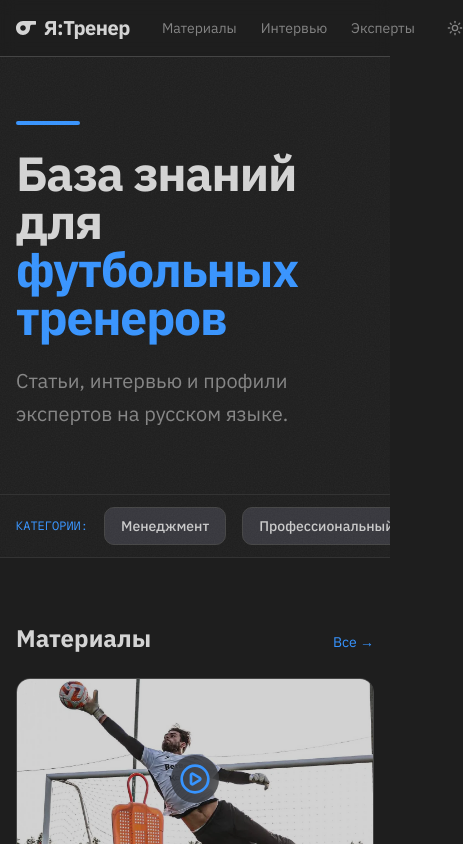
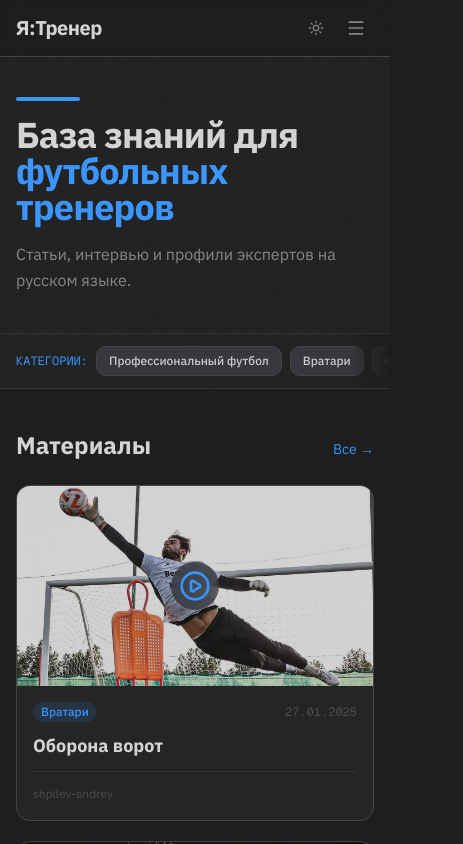
Before and after one commit to agapovk/i-trener, a Next.js app: page / in a window 390 px wide. Shown: the top 844 px of the page, 463 px wide, since content can reach past the window. Built offline with nearby package versions, Linux system fonts and the light colour scheme.

Commit message:
feat: add mobile menu, update ui

```diff
--- a/context/progress-tracker.md
+++ b/context/progress-tracker.md
@@ -6,7 +6,7 @@
 
 ## Текущая фаза
 
-- **feat/light-theme** — завершена (2026-05-14)
+- **feat/mobile-ui** — в прогрессе
 - **Phase 6 — Launch** — не начата
 
 ---
@@ -37,7 +37,12 @@
 
 ## В прогрессе
 
-Ничего. feat/import-real-content завершена и смёржена (PR #6), Phase 6 (Launch) не начата.
+**feat/mobile-ui** — мобильная адаптация:
+- [x] Header: `MobileNav` burger-меню (client component), desktop nav скрыт на мобильном
+- [x] Footer: `grid-cols-2` на мобильном (Разделы + Категории рядом)
+- [x] Home hero: `text-4xl md:text-5xl lg:text-7xl`, отступы `py-10 md:py-16 lg:py-24`
+- [x] Категории на главной: меньший padding чипов на мобильном, fade-индикатор справа
+- [x] Секции на главной: `gap-10 md:gap-16 py-10 md:py-16`
 
 ---
 
--- a/src/entities/material/ui/material-card.tsx
+++ b/src/entities/material/ui/material-card.tsx
@@ -67,7 +67,7 @@ export function MaterialCard({ material, className }: MaterialCardProps) {
           {fm.title}
         </h3>
 
-        <p className="line-clamp-2 text-muted text-sm leading-relaxed">{fm.excerpt}</p>
+        {/* <p className="line-clamp-2 text-muted text-sm leading-relaxed">{fm.excerpt}</p> */}
 
         <div className="mt-auto border-border-subtle border-t pt-2">
           <span className="text-faint text-xs">{fm.author}</span>
--- a/src/shared/config/categories.ts
+++ b/src/shared/config/categories.ts
@@ -1,11 +1,11 @@
 export type VideoPlatform = "vkvideo" | "dzen" | "youtube"
 
 export const CATEGORIES = [
+  "professional-football",
+  "goalkeepers",
+  "physical-preparation",
+  "analytics",
   "management",
-  "professional-football",
-  "physical-preparation",
-  "goalkeepers",
-  "analytics",
   "youth-football",
   "psychology",
 ] as const
--- a/src/shared/config/index.ts
+++ b/src/shared/config/index.ts
@@ -7,6 +7,8 @@ export const NAV_ITEMS = [
   { label: "Материалы", href: "/materials" },
   { label: "Интервью", href: "/interviews" },
   { label: "Эксперты", href: "/experts" },
+  { href: "/partners", label: "Партнёры" },
+  { href: "/contacts", label: "Контакты" },
 ] as const
 
 export const SOCIAL_LINKS = {
--- a/src/views/contacts/index.tsx
+++ b/src/views/contacts/index.tsx
@@ -59,7 +59,7 @@ export function ContactsView() {
           </div>
         </section>
 
-        <section className="flex flex-col gap-4">
+        {/* <section className="flex flex-col gap-4">
           <h2 className="font-extrabold text-2xl text-primary">Сотрудничество</h2>
           <div className="flex flex-col gap-4 rounded-xl border border-border bg-surface p-6">
             <p className="text-muted leading-relaxed">
@@ -75,7 +75,7 @@ export function ContactsView() {
               Написать в Telegram
             </a>
           </div>
-        </section>
+        </section> */}
       </div>
     </main>
   )
--- a/src/views/home/index.tsx
+++ b/src/views/home/index.tsx
@@ -16,32 +16,30 @@ export function HomeView() {
       {/* Hero */}
       <section className="relative border-border-subtle border-b">
         <NoiseLayer />
-        <div className="mx-auto flex max-w-7xl flex-col gap-6 px-4 py-16 md:py-24">
+        <div className="mx-auto flex max-w-7xl flex-col gap-4 px-4 py-10 md:gap-6 md:py-16 lg:py-24">
           <div className="h-1 w-16 rounded-full bg-accent" />
-          <h1 className="max-w-3xl font-extrabold text-5xl text-primary leading-none tracking-tight md:text-7xl">
+          <h1 className="max-w-3xl font-extrabold text-4xl text-primary leading-none tracking-tight md:text-5xl lg:text-7xl">
             База знаний для
             <br />
             <span className="text-accent"> футбольных тренеров</span>
           </h1>
-          <p className="max-w-xl text-muted text-xl leading-relaxed">
+          <p className="max-w-xl text-muted leading-relaxed md:text-xl">
             Статьи, интервью и профили экспертов на русском языке.
           </p>
         </div>
       </section>
 
       {/* Categories */}
-      <section
-        className="relative"
-        style={{ borderBottom: "1px solid var(--border-subtle)", padding: "12px 0" }}
-      >
+      <section className="relative border-border-subtle border-b">
         <NoiseLayer />
-        <div className="scroll-x no-scrollbar mx-auto flex max-w-7xl items-center gap-4 overflow-auto px-4">
+        <div className="relative">
+          <div className="no-scrollbar mx-auto flex max-w-7xl items-center gap-2 overflow-x-auto px-4 py-3 md:gap-4 md:py-3">
             <span className="whitespace-nowrap font-mono text-accent text-xs uppercase">
               Категории:
             </span>
             {CATEGORIES.map((cat) => (
               <Link
-              className="whitespace-nowrap rounded-lg border border-border bg-subtle px-4 py-2 font-medium text-secondary text-sm transition-colors hover:border-accent hover:text-accent"
+                className="whitespace-nowrap rounded-lg border border-border bg-subtle px-3 py-1.5 font-medium text-secondary text-xs transition-colors hover:border-accent hover:text-accent md:px-4 md:py-2 md:text-sm"
                 href={`/categories/${cat}`}
                 key={cat}
               >
@@ -49,10 +47,12 @@ export function HomeView() {
               </Link>
             ))}
           </div>
+          <div className="pointer-events-none absolute inset-y-0 right-0 w-10 bg-linear-to-l from-base to-transparent md:hidden" />
+        </div>
       </section>
 
       {/* Materials */}
-      <div className="mx-auto flex w-full max-w-7xl flex-col gap-16 px-4 py-16">
+      <div className="mx-auto flex w-full max-w-7xl flex-col gap-10 px-4 py-10 md:gap-16 md:py-16">
         {materials.length > 0 && (
           <section className="flex flex-col gap-6">
             <div className="flex items-baseline justify-between">
--- a/src/widgets/site-header/index.tsx
+++ b/src/widgets/site-header/index.tsx
@@ -1,29 +1,20 @@
 import { NAV_ITEMS } from "@shared/config"
 import { ThemeToggle } from "@shared/ui/theme-toggle"
 import Link from "next/link"
+import { MobileNav } from "./mobile-nav"
 
 export function SiteHeader() {
   return (
     <header className="sticky top-0 z-50 border-border border-b bg-base/90 backdrop-blur-sm">
-      <div className="mx-auto flex h-14 max-w-7xl items-center justify-between gap-8 px-4">
+      <div className="mx-auto flex h-14 max-w-7xl items-center justify-between gap-4 px-4">
         <Link
           className="flex shrink-0 items-center gap-2 font-extrabold text-primary text-xl tracking-tight transition-colors hover:text-accent"
           href="/"
         >
-          <svg
-            aria-hidden="true"
-            className="h-5 w-5"
-            fill="currentColor"
-            height="1em"
-            viewBox="0 0 214 150"
-            width="1.43em"
-          >
-            <path d="M209 0C211.761 2.57702e-07 214 2.23858 214 5V35C214 37.7614 211.761 40 209 40H169C155.5 40 150 47.7 150 78.5L149.923 78.3809C148.155 118.233 115.288 150 75 150C33.5786 150 0 116.421 0 75C0 33.5786 33.5786 0 75 0C75.2718 0 75.5433 0.00199789 75.8145 0.00488281C75.876 0.00263533 75.9379 0 76 0H209ZM75 45C58.4315 45 45 58.4315 45 75C45 91.5685 58.4315 105 75 105C91.5685 105 105 91.5685 105 75C105 58.4315 91.5685 45 75 45Z" />
-          </svg>
           Я:Тренер
         </Link>
 
-        <nav className="flex items-center gap-6">
+        <nav className="hidden w-full flex-1 items-center justify-end gap-6 md:flex">
           {NAV_ITEMS.map(({ href, label }) => (
             <Link
               className="text-muted text-sm transition-colors hover:text-primary"
@@ -35,7 +26,10 @@ export function SiteHeader() {
           ))}
         </nav>
 
-        <ThemeToggle />
+        <div className="flex items-center gap-1">
+          <ThemeToggle />
+          <MobileNav />
+        </div>
       </div>
     </header>
   )
--- /dev/null
+++ b/src/widgets/site-header/mobile-nav.tsx
@@ -0,0 +1,76 @@
+"use client"
+
+import { NAV_ITEMS } from "@shared/config"
+import { Menu, X } from "lucide-react"
+import Link from "next/link"
+import { useEffect, useState } from "react"
+import { NoiseLayer } from "@/shared/ui"
+
+export function MobileNav() {
+  const [open, setOpen] = useState(false)
+
+  useEffect(() => {
+    if (!open) {
+      return
+    }
+    const previous = document.body.style.overflow
+    document.body.style.overflow = "hidden"
+    const onKey = (e: KeyboardEvent) => {
+      if (e.key === "Escape") {
+        setOpen(false)
+      }
+    }
+    document.addEventListener("keydown", onKey)
+    return () => {
+      document.body.style.overflow = previous
+      document.removeEventListener("keydown", onKey)
+    }
+  }, [open])
+
+  return (
+    <>
+      <button
+        aria-label="Открыть меню"
+        className="flex h-9 w-9 items-center justify-center rounded-lg text-muted transition-colors hover:text-primary md:hidden"
+        onClick={() => setOpen(true)}
+        type="button"
+      >
+        <Menu className="h-5 w-5" />
+      </button>
+
+      {open && (
+        <div className="fade-in slide-in-from-top-2 fixed inset-0 z-60 flex min-h-dvh animate-in flex-col bg-base duration-200 md:hidden">
+          <div className="flex h-14 shrink-0 items-center justify-end px-4">
+            <button
+              aria-label="Закрыть меню"
+              className="flex h-9 w-9 items-center justify-center rounded-lg text-muted transition-colors hover:text-primary"
+              onClick={() => setOpen(false)}
+              type="button"
+            >
+              <X className="h-5 w-5" />
+            </button>
+          </div>
+
+          <nav className="relative flex flex-1 flex-col items-center gap-4 bg-base px-6 pt-10 pb-20">
+            {NAV_ITEMS.map(({ href, label }, i) => (
+              <Link
+                className="fade-in slide-in-from-bottom-6 w-full max-w-sm animate-in rounded-xl px-6 py-4 text-center font-extrabold text-3xl text-primary transition-colors hover:text-accent"
+                href={href}
+                key={href}
+                onClick={() => setOpen(false)}
+                style={{
+                  animationDelay: `${100 + i * 60}ms`,
+                  animationDuration: "400ms",
+                  animationFillMode: "both",
+                }}
+              >
+                {label}
+              </Link>
+            ))}
+            <NoiseLayer />
+          </nav>
+        </div>
+      )}
+    </>
+  )
+}
```
Also changed, not shown: context/basic-rules.md (added, +65 -0 lines), src/entities/interview/ui/interview-card.tsx (+5 -7 lines), src/widgets/site-footer/index.tsx (+5 -17 lines), 1 other file (tests, documents, lock files or other folders). Lines whose indentation alone changed are shown as unchanged.
